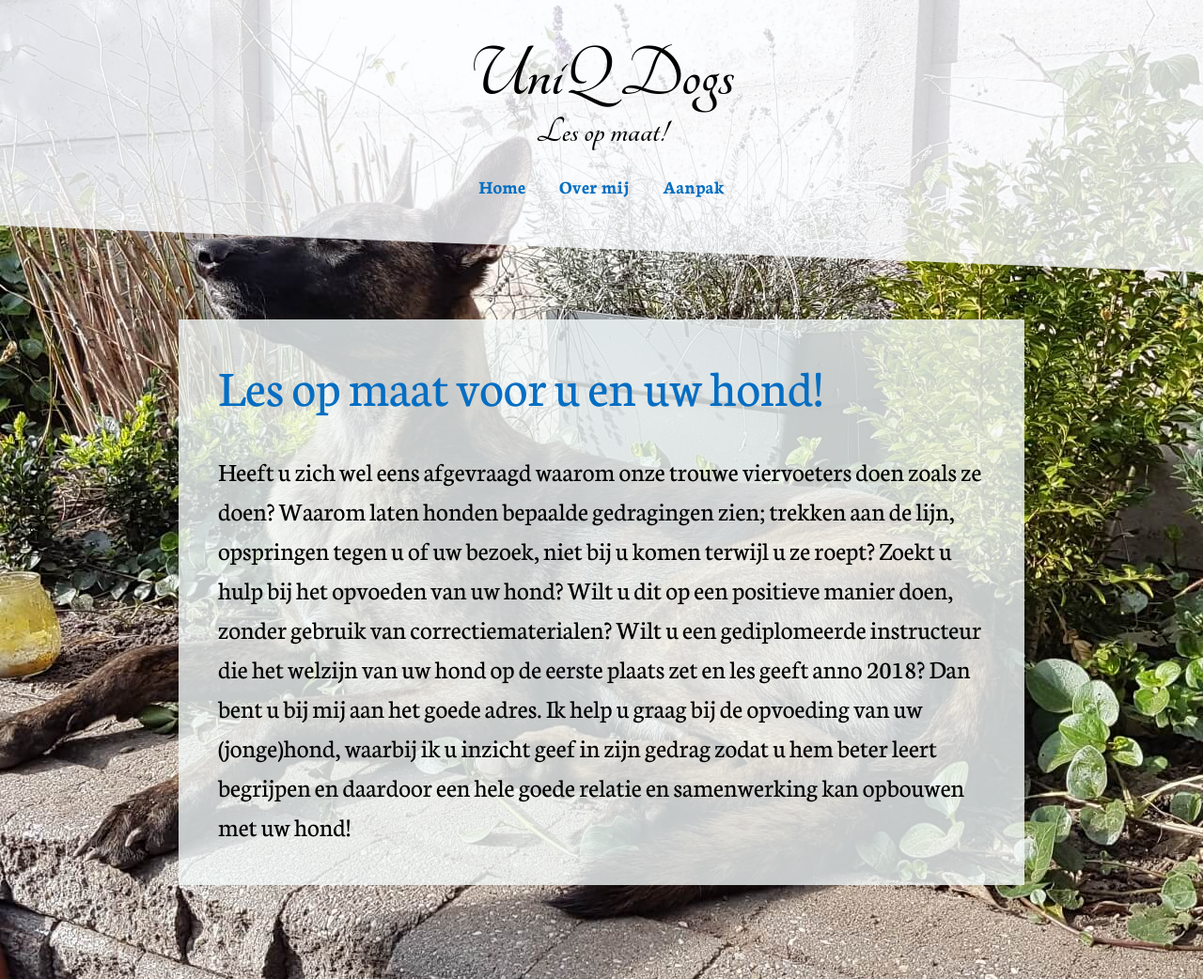
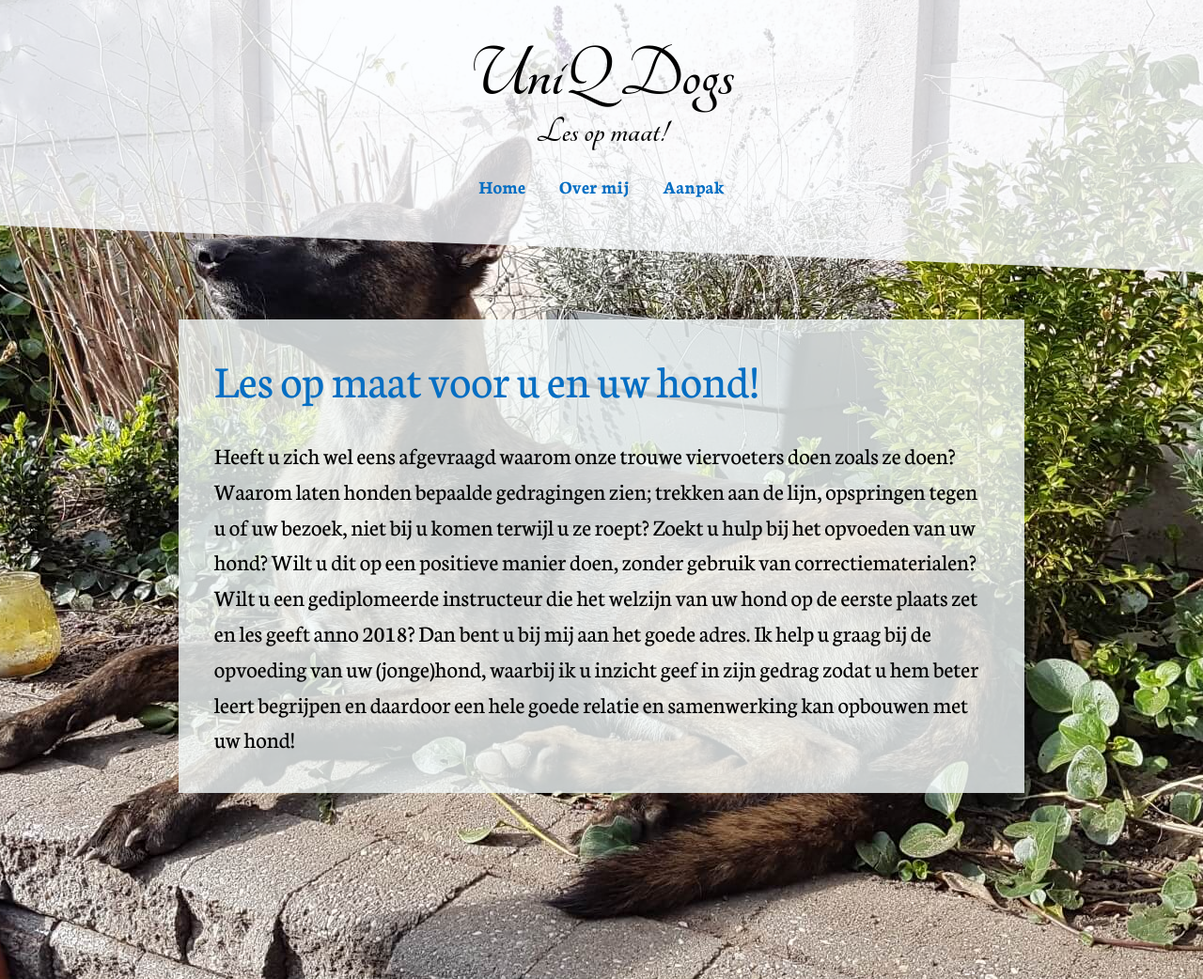
Before and after one commit to UniQdogs/info, a Jekyll site: the page built from pages/home.md, in a window 1280 px wide. Shown: the whole page at 94% size. Built offline with Jekyll 4.4.1, drawn with Linux system fonts in a browser that asks for light colours; nearby versions of some CDN libraries.

Commit message:
Reduce font size on lower resolutions.

```diff
--- a/_sass/article.scss
+++ b/_sass/article.scss
@@ -7,11 +7,13 @@ article {
     @media only screen and (min-width: 2001px) {
         width: 1200px;
     }
-    @media only screen and (min-width: 900px) and (max-width: 2000px) {
+    @media only screen and (min-width: 1001px) and (max-width: 2000px) {
         width: 900px;
+        font-size: 0.9em;
     }
-    @media only screen and (max-width: 899px) {
+    @media only screen and (max-width: 1000px) {
         width: 100%;
+        font-size: 0.7em;
     }
 
     h1 {
```
